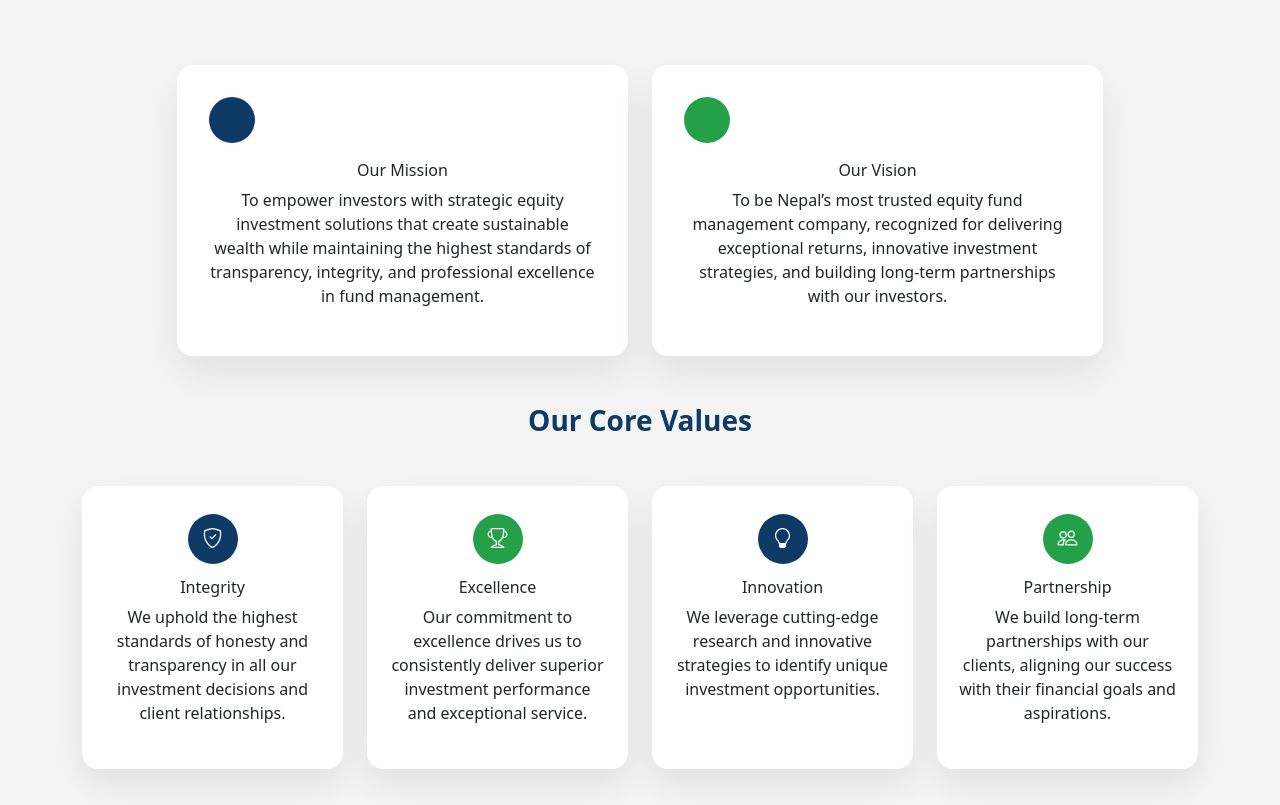
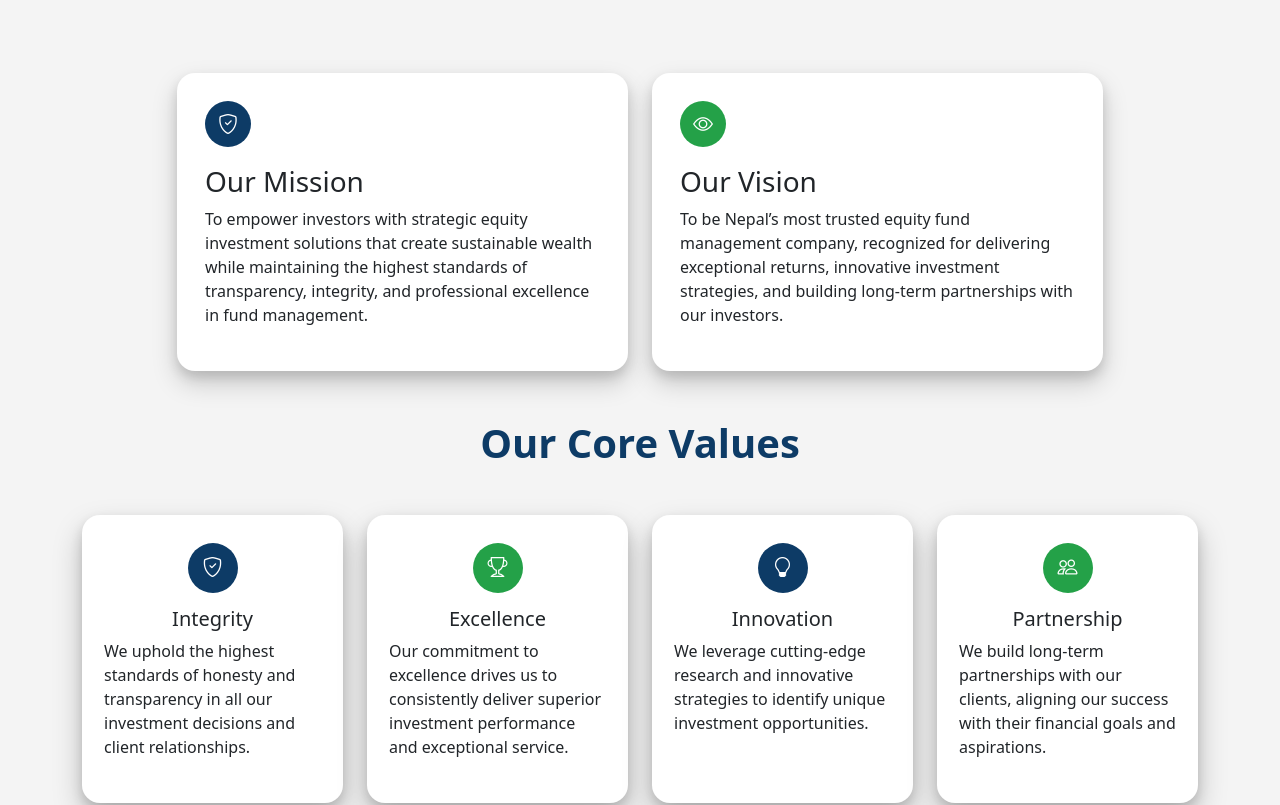
Before and after one commit to anjit007/TEF-React, a React (Vite) app: page / in a window 1280 px wide. Shown: the part 1128-1933 px from the top of the page. Built offline with nearby package versions, Linux system fonts and the light colour scheme; no server answers.

Commit message:
second commit

```diff
--- a/package.json
+++ b/package.json
@@ -15,6 +15,7 @@
     "@emailjs/browser": "^4.4.1",
     "bootstrap": "^5.3.8",
     "emailjs": "^5.0.0",
+    "framer-motion": "^12.24.0",
     "react": "^18.2.0",
     "react-dom": "^18.2.0"
   },
--- a/src/assets/css/style.css
+++ b/src/assets/css/style.css
@@ -338,15 +338,47 @@ h2{font-weight:700;color:var(--primary);}
   padding: 32px;
   box-shadow: 0 18px 40px rgba(0,0,0,.08);
   height: 100%;
-  text-align: center;
+  text-align: left;
 }
+.about-card {
+  position: relative;
+  background: #fff;
+  border-radius: 18px;
+  padding: 28px;
+  transition:
+    transform 0.35s cubic-bezier(0.4, 0, 0.2, 1),
+    box-shadow 0.35s cubic-bezier(0.4, 0, 0.2, 1);
+  box-shadow:
+    0 12px 26px rgba(0, 0, 0, 0.18),
+    0 6px 12px rgba(0, 0, 0, 0.12);
+}
+
+.about-card:hover {
+  transform: translateY(-6px);
+  box-shadow:
+    0 24px 50px rgba(0, 0, 0, 0.30),
+    0 12px 20px rgba(0, 0, 0, 0.20);
+}
+
 
 .about-icon {
   width: 46px;
   height: 46px;
   border-radius: 50%;
   margin-bottom: 18px;
+
+  display: flex;
+  align-items: center;
+  justify-content: center;
+
+  font-size: 1.25rem;
+  line-height: 1;
+  color: white;
+
+  background: rgba(0, 0, 0, 0.06);
+  transform: translateZ(40px);
 }
+
 
 .about-icon.blue { background: #0d3b66; }
 .about-icon.green { background: #24a148; }
@@ -364,7 +396,12 @@ h2{font-weight:700;color:var(--primary);}
   box-shadow: 0 16px 36px rgba(0,0,0,.08);
   height: 100%;
 }
-
+.core-card p{
+  text-align: left;
+}
+.core-title{
+  font-size: 2.5rem;
+}
 .core-icon {
   width: 50px;
   height: 50px;
@@ -375,6 +412,33 @@ h2{font-weight:700;color:var(--primary);}
   margin: 0 auto 14px;
   color: #fff;
   font-size: 20px;
+}
+
+.core-card{
+  position: relative;
+  background: #fff;
+  border-radius: 18px;
+  transition:
+    transform 0.4s cubic-bezier(0.22, 1, 0.36, 1),
+    box-shadow 0.4s cubic-bezier(0.22, 1, 0.36, 1);
+  box-shadow:
+    0 14px 30px rgba(0, 0, 0, 0.22),
+    0 6px 12px rgba(0, 0, 0, 0.14);
+}
+
+.core-card:hover {
+  transform: translateY(-7px);
+  box-shadow:
+    0 26px 55px rgba(0, 0, 0, 0.32),
+    0 12px 22px rgba(0, 0, 0, 0.22);
+}
+.core-card-::after {
+  content: "";
+  position: absolute;
+  inset: 0;
+  border-radius: inherit;
+  pointer-events: none;
+  box-shadow: inset 0 0 0 1px rgba(255, 255, 255, 0.07);
 }
 
 .core-icon.blue { background: #0d3b66; }
--- a/src/components/About.jsx
+++ b/src/components/About.jsx
@@ -4,7 +4,7 @@ export default function About() {
       <div className="container text-center">
         <span className="badge-line">WHO WE ARE</span>
         <h2 className="mt-2">Trishakti Equity Fund</h2>
-        <p className="about-intro mr-3 mx-auto">
+        <p className="about-intro mt-3 mx-auto">
           With over 15 years of excellence in equity investment management,
           Trishakti Equity Fund stands as a trusted partner for investors
           seeking sustainable wealth creation. Our experienced team combines
@@ -15,8 +15,8 @@ export default function About() {
         <div className="row mt-5 g-4 justify-content-center">
           <div className="col-md-6 col-lg-5">
             <div className="about-card">
-              <div className="about-icon blue"></div>
-              <h6>Our Mission</h6>
+              <div className="about-icon blue"><i className="bi bi-shield-check"></i></div>
+              <h3 class="about-header">Our Mission</h3>
               <p>
                 To empower investors with strategic equity investment solutions
                 that create sustainable wealth while maintaining the highest
@@ -27,8 +27,8 @@ export default function About() {
           </div>
           <div className="col-md-6 col-lg-5">
             <div className="about-card">
-              <div className="about-icon green"></div>
-              <h6>Our Vision</h6>
+              <div className="about-icon green"><i className="bi bi-eye"></i></div>
+              <h3 class="about-header">Our Vision</h3>
               <p>
                 To be Nepal’s most trusted equity fund management company,
                 recognized for delivering exceptional returns, innovative
@@ -44,28 +44,28 @@ export default function About() {
           <div className="col-md-6 col-lg-3">
             <div className="core-card">
               <div className="core-icon blue"><i className="bi bi-shield-check"></i></div>
-              <h6>Integrity</h6>
+              <h5>Integrity</h5>
               <p>We uphold the highest standards of honesty and transparency in all our investment decisions and client relationships.</p>
             </div>
           </div>
           <div className="col-md-6 col-lg-3">
             <div className="core-card">
               <div className="core-icon green"><i className="bi bi-trophy"></i></div>
-              <h6>Excellence</h6>
+              <h5>Excellence</h5>
               <p>Our commitment to excellence drives us to consistently deliver superior investment performance and exceptional service.</p>
             </div>
           </div>
           <div className="col-md-6 col-lg-3">
             <div className="core-card">
               <div className="core-icon blue"><i className="bi bi-lightbulb"></i></div>
-              <h6>Innovation</h6>
+              <h5>Innovation</h5>
               <p>We leverage cutting-edge research and innovative strategies to identify unique investment opportunities.</p>
             </div>
           </div>
           <div className="col-md-6 col-lg-3">
             <div className="core-card">
               <div className="core-icon green"><i className="bi bi-people"></i></div>
-              <h6>Partnership</h6>
+              <h5>Partnership</h5>
               <p>We build long-term partnerships with our clients, aligning our success with their financial goals and aspirations.</p>
             </div>
           </div>
```
Also changed, not shown: 1 other file (tests, documents, lock files or other folders).
